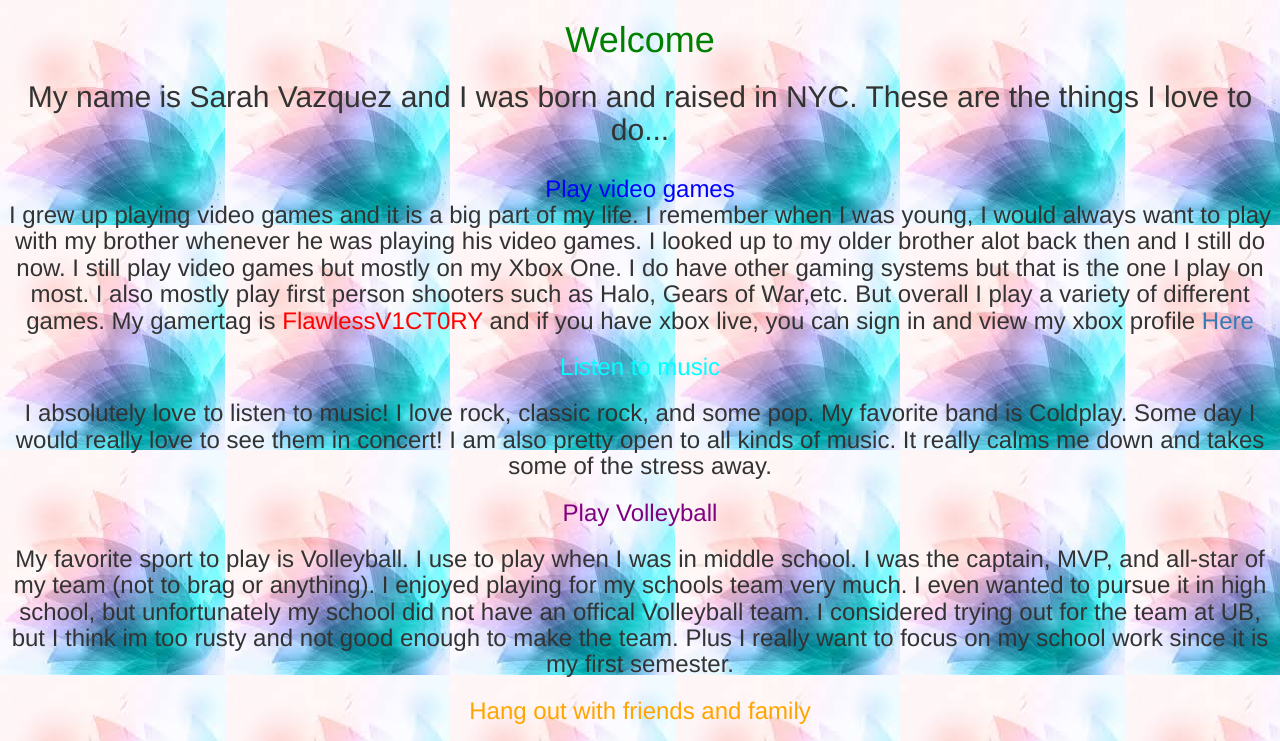
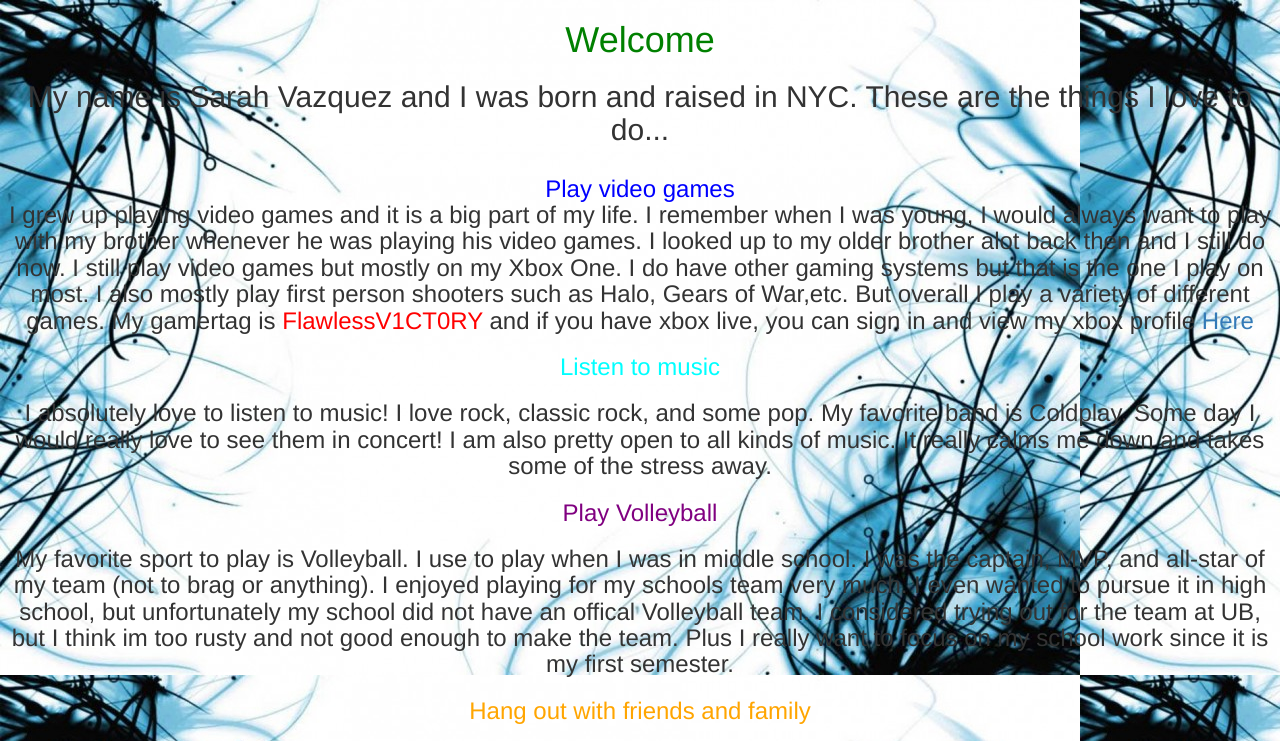
Before and after one commit to SarahVazquez/sarahvazquez.github.io, a plain HTML site: page index.html in a window 1280 px wide. Shown: the top 741 px of the page. Drawn offline with nearby package versions, Linux system fonts and the light colour scheme.

Commit message:
Update index.html

```diff
--- a/index.html
+++ b/index.html
@@ -18,7 +18,7 @@
     <![endif]-->
   <style>
 body {
-        background-image: url("Unknown.jpeg");
+        background-image: url("Free-Backgrounds-435.jpg");
 }
 
 </style>
```
